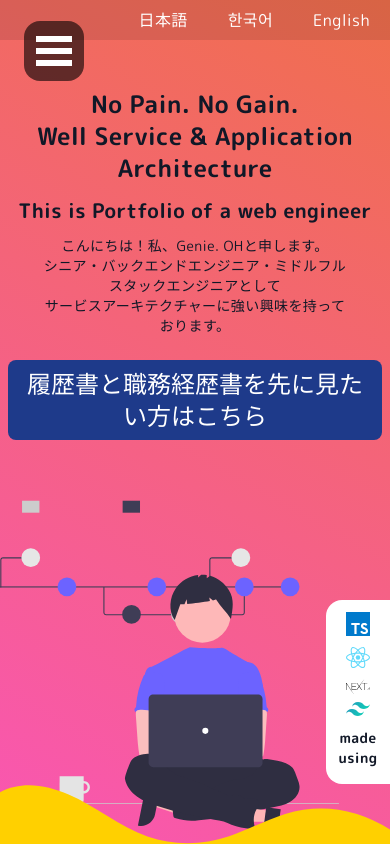
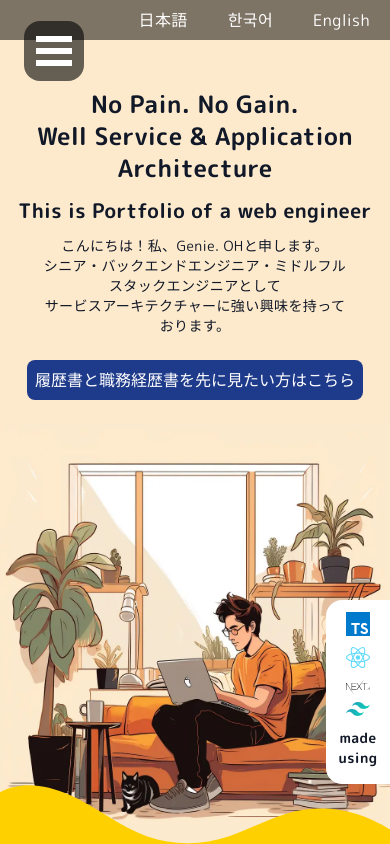
Before and after one commit to genie-oh/nextjs-portfolio, a Next.js app: page / in a window 390 px wide. Built offline with nearby package versions, Linux system fonts and the light colour scheme.

Commit message:
mod: change top image and styles

```diff
--- a/components/SectionChild/Top.tsx
+++ b/components/SectionChild/Top.tsx
@@ -11,7 +11,7 @@ const Top = () => {
   return (
     <>
       {/* i18n change link */}
-      <div className="absolute top-0 left-0 flex items-center justify-end w-full h-10 bg-black lg:h-12 lg:justify-center bg-opacity-10">
+      <div className="absolute top-0 left-0 z-50 flex items-center justify-end w-full h-10 bg-black bg-opacity-50 lg:h-12 lg:justify-center">
         {languageList.map((item, idx) => {
           return (
             <Link key={idx} href="./" locale={item.locale}>
@@ -26,13 +26,13 @@ const Top = () => {
       {/* top contents */}
       <div className="relative flex flex-col justify-start h-full pt-12 text-center xl:pt-40 xl:pl-10 xl:text-left xl:justify-center">
         <div className="z-10">
-          <h1 className="mb-3 text-2xl font-bold md:text-4xl md:mb-4">
+          <h1 className="mb-3 text-2xl font-bold xl:text-4xl xl:mb-4">
             No Pain. No Gain. <br /> Well Service & Application Architecture
           </h1>
-          <h2 className="mb-3 text-xl font-semibold md:text-2xl md:mb-4">
+          <h2 className="mb-3 text-xl font-semibold xl:text-2xl xl:mb-4">
             This is Portfolio of a web engineer
           </h2>
-          <p className="px-10 mb-4 text-sm whitespace-pre-wrap md:px-0 md:text-lg md:mb-4">
+          <p className="px-10 mb-4 text-sm whitespace-pre-wrap xl:px-0 xl:text-lg xl:mb-4">
             {i18nData({
               ja: "こんにちは！私、Genie. OHと申します。\nシニア・バックエンドエンジニア・ミドルフルスタックエンジニアとして\nサービスアーキテクチャーに強い興味を持っております。",
               ko: "반갑습니다! 저는 Genie. OH라고 합니다.\n시니어 백엔드 엔지니어 및 미들 풀스텍 엔지니어로써\n서비스 아키텍처에 큰 관심을 가지고 있습니다.",
@@ -42,7 +42,7 @@ const Top = () => {
 
           <p>
             <Link href="./resume">
-              <button className="px-2 py-2 m-2 text-2xl text-white whitespace-pre-wrap bg-blue-900 rounded-lg md:px-16 md:whitespace-nowrap hover:bg-blue-700">
+              <button className="px-2 py-2 m-2 text-white whitespace-pre-wrap bg-blue-900 rounded-lg xl:text-2xl md:px-16 md:whitespace-nowrap hover:bg-blue-700">
                 <span className="">
                   {i18nData({
                     ja: "履歴書と職務経歴書を先に見たい方はこちら",
@@ -55,8 +55,12 @@ const Top = () => {
           </p>
         </div>
 
-        <div className="absolute top-0 z-0 flex items-end justify-center w-full h-screen -left-12 xl:left-0 xl:justify-end">
-          <img className="xl:my-32 h-1/2 xl:h-4/6" src="/img/common/top.svg" />
+        <div className="absolute top-0 z-0 flex items-end justify-center w-full h-screen xl:left-0 xl:justify-end">
+          {/* <img className="xl:my-32 h-1/2 xl:h-4/6" src="/img/common/top.svg" /> */}
+          <img
+            className="mb-10 h-1/2 md:h-2/3 xl:mb-48 xl:h-5/6"
+            src="/img/top.webp"
+          />
         </div>
 
         <div className="absolute right-0 z-50 w-16 p-2 text-center bg-white bottom-5 xl:relative xl:mt-20 rounded-l-2xl xl:bg-opacity-100 xl:w-72 xl:rounded-2xl">
--- a/pages/index.tsx
+++ b/pages/index.tsx
@@ -19,7 +19,7 @@ export default function Home() {
   const [blurClass, updateBlurClass] = useState("");
 
   const HomeContextFunctions: { scrollTo: Function } = (function (
-    updateBlurClass,
+    updateBlurClass
   ) {
     function toggleBlur(blur: boolean) {
       blur ? updateBlurClass("blur-md") : updateBlurClass("");
@@ -46,8 +46,7 @@ export default function Home() {
   })(updateBlurClass);
 
   const styleSectionTop = {
-    background:
-      "linear-gradient(29deg, rgba(249,86,179,1) 0%, rgba(240,111,76,1) 100%)",
+    background: "rgb(253, 234, 205)",
   };
   const styleSectionA = { background: "#FFD000" };
   const styleSectionB = { background: "#FFEFCA" };
```
Also changed, not shown: public/img/common/top.svg (deleted), public/img/top.webp (added).
